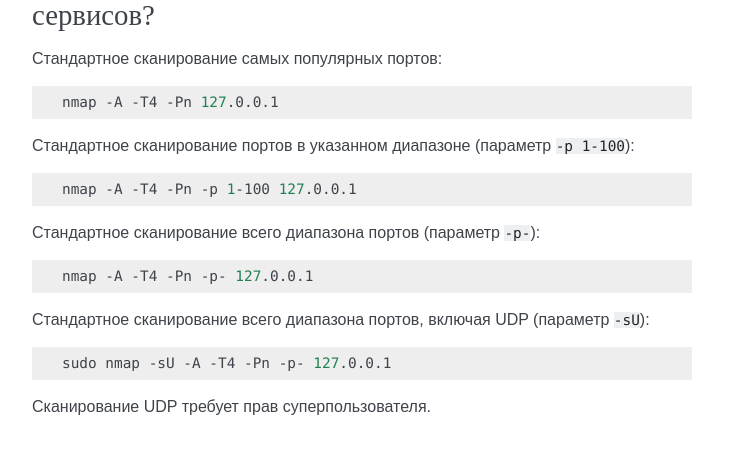
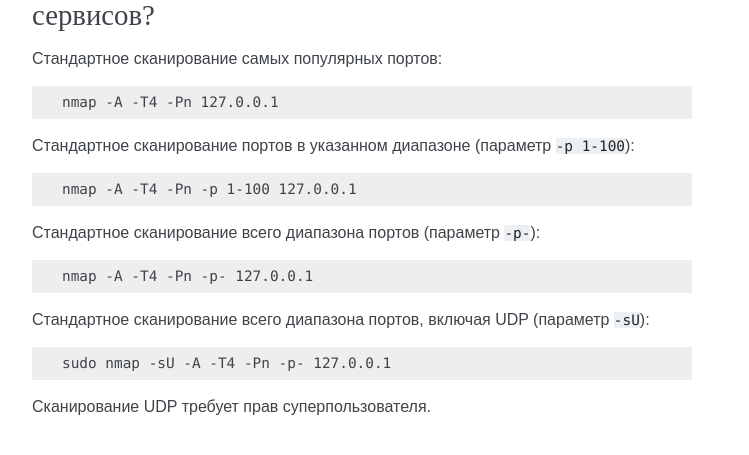
Before and after one commit to RussianFedora/FAQ, a Sphinx documentation site: the page built from source/security.rst, in a window 1280 px wide and 900 px high, scrolled down 21601 px. Shown: the part 399-854 px from the top of the window, without its empty margins (388-1137 px from the left). Built offline with Sphinx 7.4.7, drawn with Linux system fonts in a browser that asks for light colours.

Commit message:
Disabled syntax highlighting in nmap-scan question.

```diff
--- a/source/security.rst
+++ b/source/security.rst
@@ -1243,25 +1243,25 @@
 
 Стандартное сканирование самых популярных портов:
 
-.. code-block:: bash
+.. code-block:: text
 
     nmap -A -T4 -Pn 127.0.0.1
 
 Стандартное сканирование портов в указанном диапазоне (параметр ``-p 1-100``):
 
-.. code-block:: bash
+.. code-block:: text
 
     nmap -A -T4 -Pn -p 1-100 127.0.0.1
 
 Стандартное сканирование всего диапазона портов (параметр ``-p-``):
 
-.. code-block:: bash
+.. code-block:: text
 
     nmap -A -T4 -Pn -p- 127.0.0.1
 
 Стандартное сканирование всего диапазона портов, включая UDP (параметр ``-sU``):
 
-.. code-block:: bash
+.. code-block:: text
 
     sudo nmap -sU -A -T4 -Pn -p- 127.0.0.1
 
```
